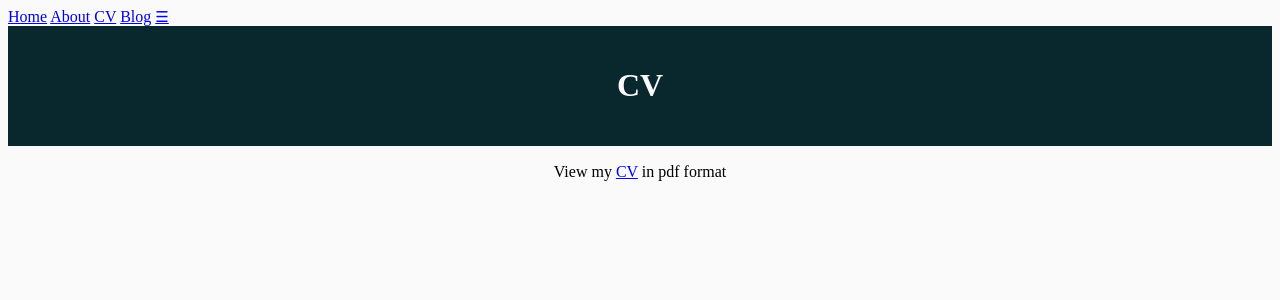
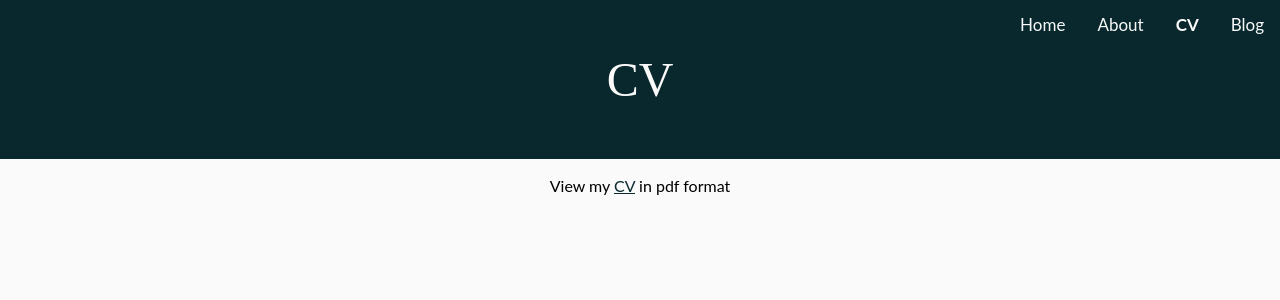
Before and after one commit to fernandezpab/fernandezpab.github.io, a Jekyll site: the page cv/index.html, which Jekyll copies as it is, in a window 1280 px wide. Shown: the top 300 px of the page. Built offline with Jekyll 4.4.1, drawn with Linux system fonts in a browser that asks for light colours; some web fonts are replaced.

Commit message:
Update index.html

```diff
--- a/cv/index.html
+++ b/cv/index.html
@@ -4,7 +4,7 @@
 
 <title>Pablo Fernandez's CV</title>
    <meta charset="utf-8"/>
-<link rel="stylesheet" type="text/css" href="dabblet.css">
+<link rel="stylesheet" type="text/css" href="qstyle.css">
 
 <!-- Google Analytics 2 -->
 <script>
```
